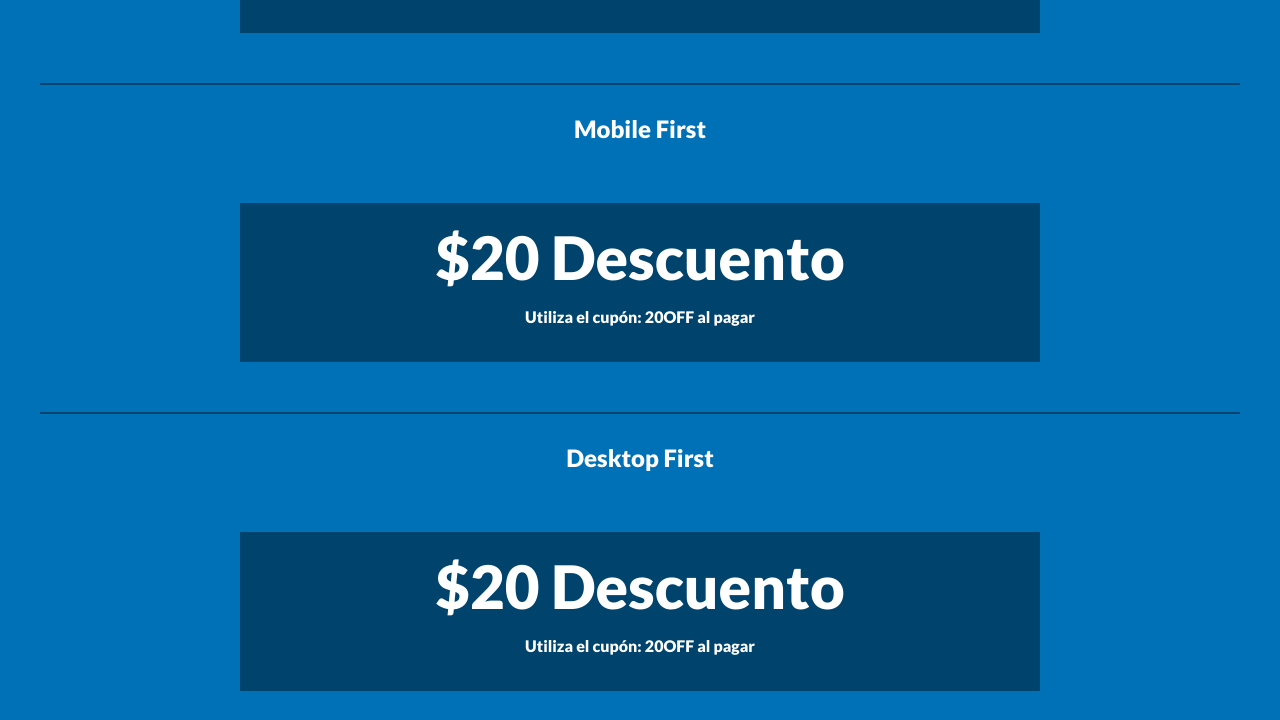
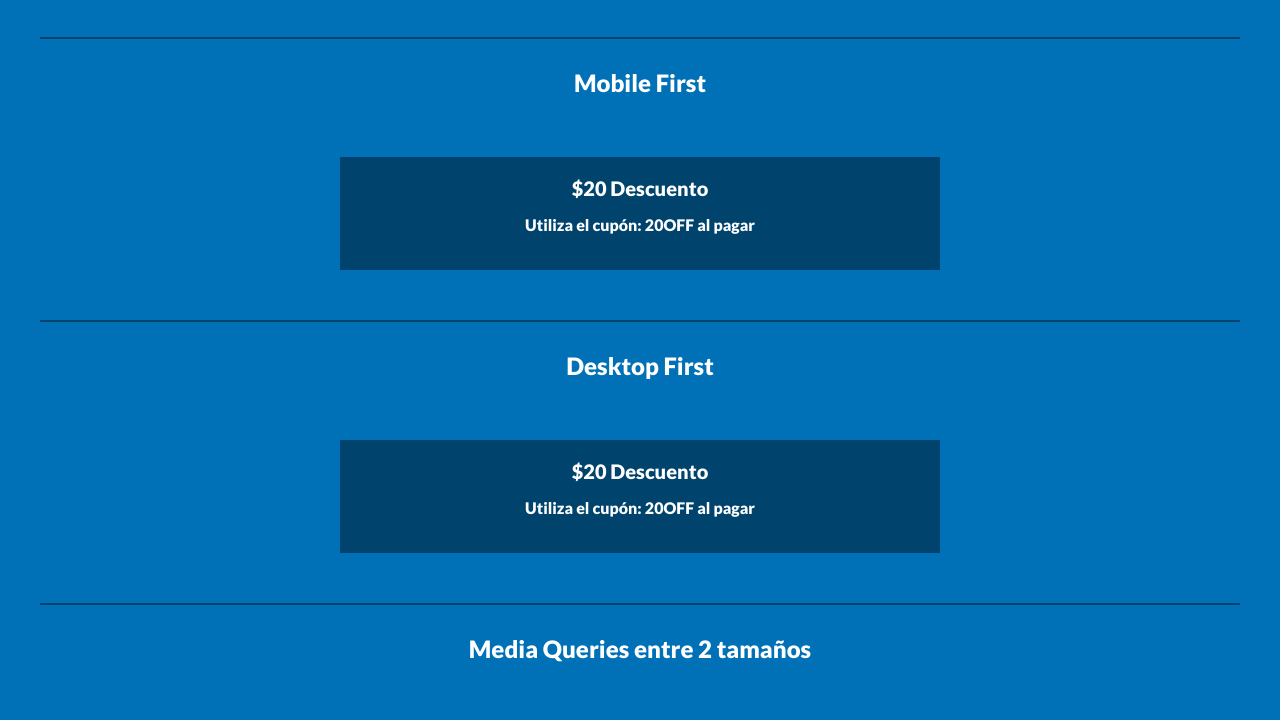
Before and after one commit to psyQore/Practica-Responsive-Web-Design, a plain HTML site: page index.html in a window 1280 px wide. Shown: the part 554-1274 px from the top of the page. Drawn offline with Linux system fonts and the light colour scheme.

Commit message:
Ejemplo de mobil first

```diff
--- /dev/null
+++ b/css/01.css
@@ -0,0 +1,22 @@
+/* 1 - Primeros Pasos con Media Queries */
+.oferta {
+  background-color: #00446e;
+  padding: 2rem;
+  text-align: center;
+  max-width: 80rem;
+  margin: 0 auto;
+}
+.precio {
+  font-size: 6rem;
+  margin: 0;
+}
+
+/* Media  Queries */
+@media (max-width: 600px) {
+  .oferta {
+    max-width: 30rem;
+  }
+  .precio {
+    font-size: 3rem;
+  }
+}
--- /dev/null
+++ b/css/02.css
@@ -0,0 +1,25 @@
+/* 2 - Mobile First */
+.oferta {
+  background-color: #00446e;
+  padding: 2rem;
+  text-align: center;
+}
+.precio {
+  font-size: 4rem;
+  margin: 0;
+}
+
+@media (min-width: 600px) {
+  .oferta {
+    max-width: 40rem;
+    margin: 0 auto;
+  }
+  .precio {
+    font-size: 2rem;
+  }
+}
+@media (min-width: 800px) {
+  .oferta {
+    max-width: 60rem;
+  }
+}
--- a/css/style.css
+++ b/css/style.css
@@ -80,26 +80,3 @@ p {
   text-align: center;
   margin-bottom: 2rem;
 }
-
-/* Primeros Pasos con Media Queries */
-.oferta {
-  background-color: #00446e;
-  padding: 2rem;
-  text-align: center;
-  max-width: 80rem;
-  margin: 0 auto;
-}
-.precio {
-  font-size: 6rem;
-  margin: 0;
-}
-
-/* Media  Queries */
-@media (max-width: 600px) {
-  .oferta {
-    max-width: 30rem;
-  }
-  .precio {
-    font-size: 3rem;
-  }
-}
--- a/index.html
+++ b/index.html
@@ -13,6 +13,8 @@
     />
     <link rel="stylesheet" href="css/normalize.css" />
     <link rel="stylesheet" href="css/style.css" />
+    <!-- <link rel="stylesheet" href="css/01.css"/> -->
+    <link rel="stylesheet" href="css/02.css" />
   </head>
   <body>
     <div class="caja-curso">
```
